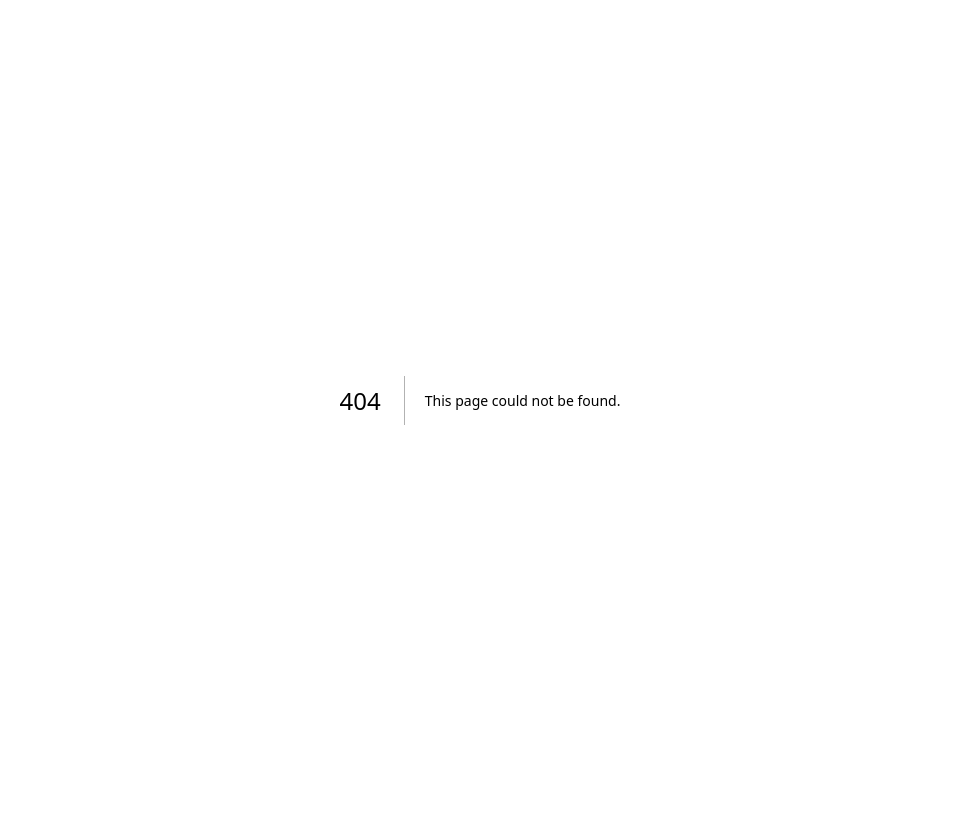
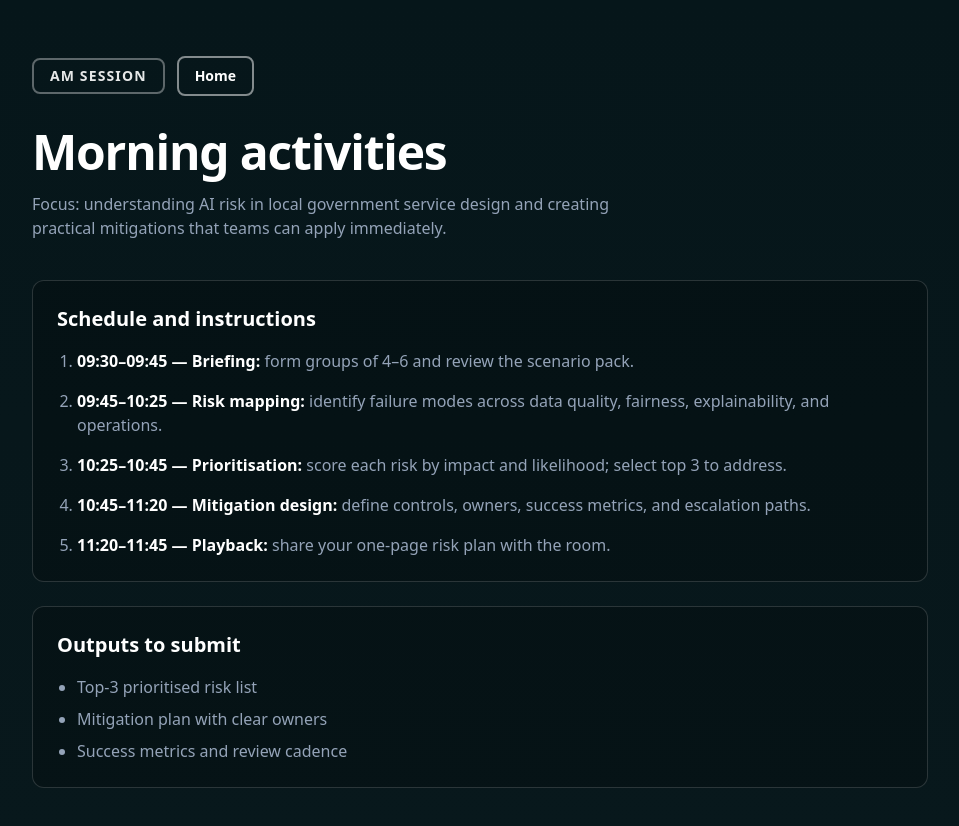
Before and after one commit to robbfox/localai, a Next.js app: page /activities/am in a window 1280 px wide. Before the commit this address had no page. Shown: the top 826 px of the page, without its empty margins (160-1119 px from the left). Before the commit the page ends 800 px from the top, so only its background shows below. Built offline with nearby package versions, Linux system fonts and the light colour scheme.

Commit message:
feat: add AM and PM activity pages and update navigation to link to them

```diff
--- /dev/null
+++ b/src/app/activities/am/page.tsx
@@ -0,0 +1,64 @@
+import Link from "next/link";
+
+export default function AmActivitiesPage() {
+  return (
+    <main className="min-h-screen bg-gradient-to-b from-bg-dark-1 to-bg-dark-2 px-6 py-14 text-text-dark-primary md:px-16">
+      <div className="mx-auto max-w-4xl">
+        <div className="mb-8 flex flex-wrap items-center gap-3">
+          <span className="rounded-lg border-2 border-white/35 px-4 py-1.5 text-sm font-bold uppercase tracking-[0.08em] text-white/90">
+            AM session
+          </span>
+          <Link
+            href="/"
+            className="inline-flex items-center justify-center rounded-lg border-2 border-white/50 px-4 py-2 text-sm font-bold text-white transition-colors hover:border-white hover:bg-white/6"
+          >
+            Home
+          </Link>
+        </div>
+
+        <h1 className="text-4xl font-extrabold tracking-tight sm:text-5xl">
+          Morning activities
+        </h1>
+        <p className="mt-4 max-w-[65ch] text-text-dark-secondary">
+          Focus: understanding AI risk in local government service design and creating practical
+          mitigations that teams can apply immediately.
+        </p>
+
+        <section className="mt-10 rounded-xl border border-white/15 bg-black/20 p-6">
+          <h2 className="text-xl font-bold">Schedule and instructions</h2>
+          <ol className="mt-4 list-decimal space-y-4 pl-5 text-text-dark-secondary">
+            <li>
+              <strong className="text-text-dark-primary">09:30–09:45 — Briefing:</strong> form
+              groups of 4–6 and review the scenario pack.
+            </li>
+            <li>
+              <strong className="text-text-dark-primary">09:45–10:25 — Risk mapping:</strong>{" "}
+              identify failure modes across data quality, fairness, explainability, and operations.
+            </li>
+            <li>
+              <strong className="text-text-dark-primary">10:25–10:45 — Prioritisation:</strong>{" "}
+              score each risk by impact and likelihood; select top 3 to address.
+            </li>
+            <li>
+              <strong className="text-text-dark-primary">10:45–11:20 — Mitigation design:</strong>{" "}
+              define controls, owners, success metrics, and escalation paths.
+            </li>
+            <li>
+              <strong className="text-text-dark-primary">11:20–11:45 — Playback:</strong> share
+              your one-page risk plan with the room.
+            </li>
+          </ol>
+        </section>
+
+        <section className="mt-6 rounded-xl border border-white/15 bg-black/20 p-6">
+          <h2 className="text-xl font-bold">Outputs to submit</h2>
+          <ul className="mt-4 list-disc space-y-2 pl-5 text-text-dark-secondary">
+            <li>Top-3 prioritised risk list</li>
+            <li>Mitigation plan with clear owners</li>
+            <li>Success metrics and review cadence</li>
+          </ul>
+        </section>
+      </div>
+    </main>
+  );
+}
--- /dev/null
+++ b/src/app/activities/pm/page.tsx
@@ -0,0 +1,64 @@
+import Link from "next/link";
+
+export default function PmActivitiesPage() {
+  return (
+    <main className="min-h-screen bg-gradient-to-b from-bg-dark-1 to-bg-dark-2 px-6 py-14 text-text-dark-primary md:px-16">
+      <div className="mx-auto max-w-4xl">
+        <div className="mb-8 flex flex-wrap items-center gap-3">
+          <span className="rounded-lg border-2 border-white/35 px-4 py-1.5 text-sm font-bold uppercase tracking-[0.08em] text-white/90">
+            PM session
+          </span>
+          <Link
+            href="/"
+            className="inline-flex items-center justify-center rounded-lg border-2 border-white/50 px-4 py-2 text-sm font-bold text-white transition-colors hover:border-white hover:bg-white/6"
+          >
+            Home
+          </Link>
+        </div>
+
+        <h1 className="text-4xl font-extrabold tracking-tight sm:text-5xl">
+          Afternoon activities
+        </h1>
+        <p className="mt-4 max-w-[65ch] text-text-dark-secondary">
+          Focus: prototyping safeguards and delivery patterns so teams can move from strategy to
+          implementation with confidence.
+        </p>
+
+        <section className="mt-10 rounded-xl border border-white/15 bg-black/20 p-6">
+          <h2 className="text-xl font-bold">Schedule and instructions</h2>
+          <ol className="mt-4 list-decimal space-y-4 pl-5 text-text-dark-secondary">
+            <li>
+              <strong className="text-text-dark-primary">13:30–13:45 — Kick-off:</strong> recap
+              morning outputs and choose one priority risk to tackle.
+            </li>
+            <li>
+              <strong className="text-text-dark-primary">13:45–14:35 — Safeguard build:</strong>{" "}
+              design workflow checks, human review points, and monitoring alerts.
+            </li>
+            <li>
+              <strong className="text-text-dark-primary">14:35–15:15 — Prototype sprint:</strong>{" "}
+              draft a lightweight operating model (roles, data flow, fallback plan).
+            </li>
+            <li>
+              <strong className="text-text-dark-primary">15:15–15:45 — Peer challenge:</strong>{" "}
+              swap plans with another group for stress testing and feedback.
+            </li>
+            <li>
+              <strong className="text-text-dark-primary">15:45–16:20 — Final playback:</strong>{" "}
+              present your final approach and first 30-day action plan.
+            </li>
+          </ol>
+        </section>
+
+        <section className="mt-6 rounded-xl border border-white/15 bg-black/20 p-6">
+          <h2 className="text-xl font-bold">Outputs to submit</h2>
+          <ul className="mt-4 list-disc space-y-2 pl-5 text-text-dark-secondary">
+            <li>Safeguard workflow diagram</li>
+            <li>Owner-by-owner implementation plan</li>
+            <li>30-day action list with milestones</li>
+          </ul>
+        </section>
+      </div>
+    </main>
+  );
+}
--- a/src/components/Hero.tsx
+++ b/src/components/Hero.tsx
@@ -57,14 +57,17 @@ export default function Hero() {
             </ul>
 
             <div className="mt-9 flex flex-wrap gap-4">
-              <span className="inline-flex items-center justify-center rounded-lg border-2 border-white/35 px-7 py-3.5 text-base font-bold text-white/90">
-                By invitation only
-              </span>
               <Link
-                href="#why-attend"
+                href="/activities/am"
                 className="inline-flex items-center justify-center rounded-lg border-2 border-white/55 px-7 py-3.5 text-base font-bold text-white transition-colors hover:border-white hover:bg-white/6"
               >
-                View activities
+                AM activities
+              </Link>
+              <Link
+                href="/activities/pm"
+                className="inline-flex items-center justify-center rounded-lg border-2 border-white/55 px-7 py-3.5 text-base font-bold text-white transition-colors hover:border-white hover:bg-white/6"
+              >
+                PM activities
               </Link>
             </div>
           </div>
--- a/src/components/TopBar.tsx
+++ b/src/components/TopBar.tsx
@@ -3,7 +3,7 @@ import Link from "next/link";
 export default function TopBar() {
   return (
     <div className="sticky top-0 z-50 border-b border-white/15 bg-bg-dark-1/90 backdrop-blur-sm">
-      <div className="mx-auto flex max-w-[1280px] items-center justify-between px-6 py-4 md:px-16">
+      <div className="mx-auto flex max-w-[1280px] items-center gap-8 px-6 py-4 md:px-16">
         <Link
           href="#top"
           className="flex items-center gap-2 text-base font-bold tracking-tight"
@@ -25,12 +25,6 @@ export default function TopBar() {
           </Link>
         </nav>
 
-        <Link
-          href="#why-attend"
-          className="rounded-lg bg-btn-fill px-5 py-2.5 text-sm font-bold text-white transition-colors hover:bg-btn-fill-hover"
-        >
-          Activities
-        </Link>
       </div>
     </div>
   );
```
